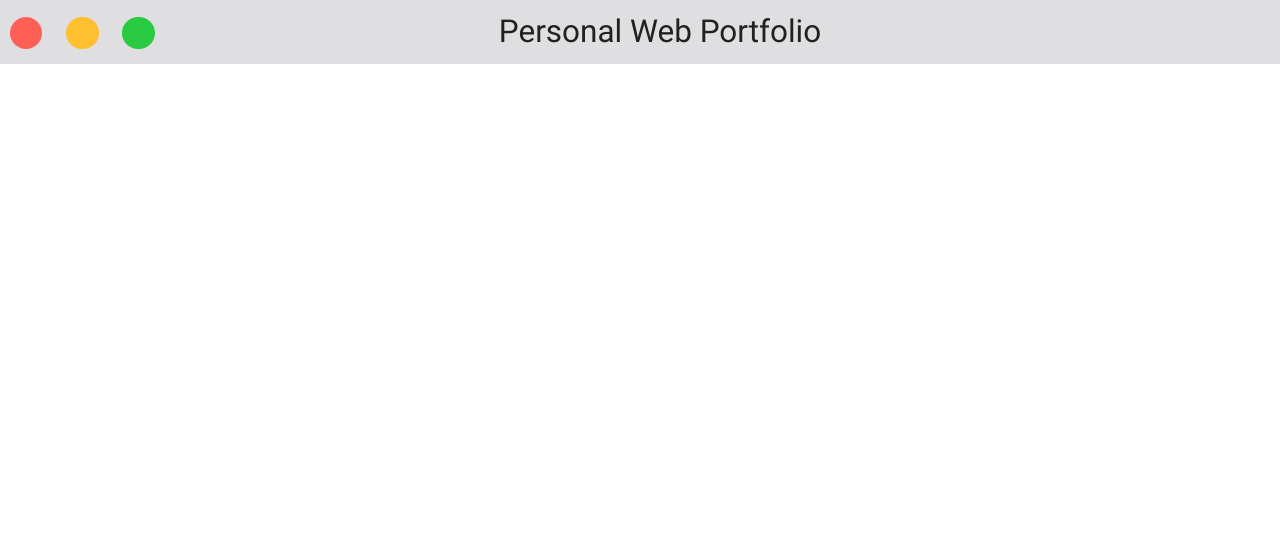
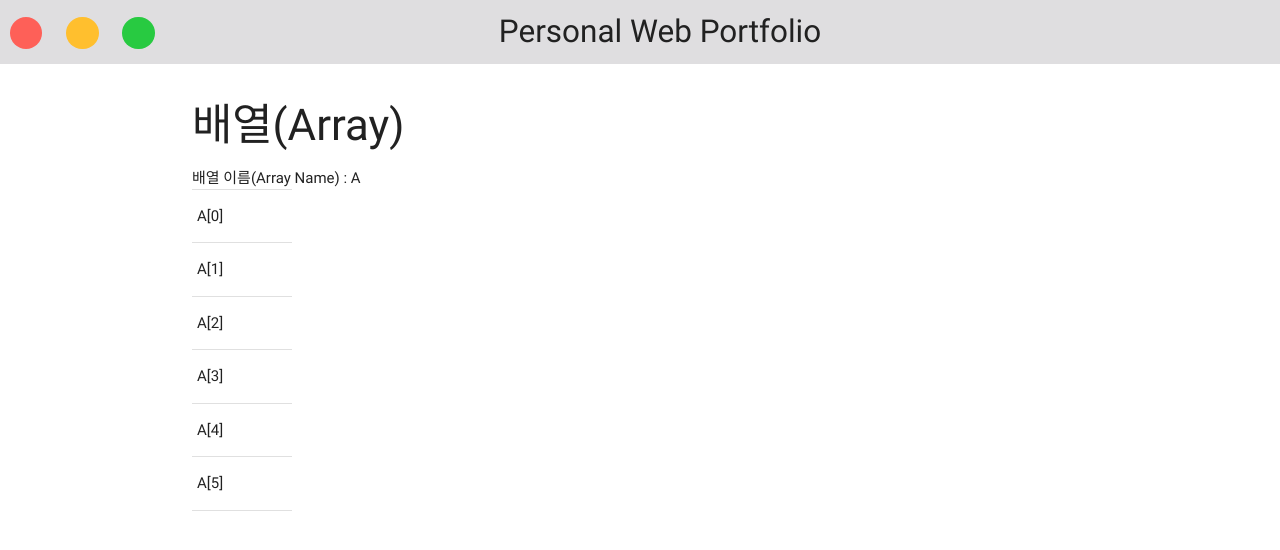
Before and after one commit to Young-HyunKim/Personal-Website, a plain HTML site: page array.html in a window 1280 px wide. Drawn offline with nearby package versions, Linux system fonts and the light colour scheme.

Commit message:
Add : Array(A)

```diff
--- a/array.html
+++ b/array.html
@@ -35,7 +35,37 @@
 
         <div class="section no-pad-bot" id="index-banner">
             <div class="container">
+                <h3>배열(Array)</h3>
 
+                    <table style="width: 100px">
+                        <tr>
+                            배열 이름(Array Name) : A
+                        </tr>
+
+                        <tr class="cell">
+                            <td class="cell_content">A[0]</td>
+                        </tr>
+
+                        <tr class="cell">
+                            <td class="cell_content">A[1]</td>
+                        </tr>
+
+                        <tr class="cell">
+                            <td class="cell_content">A[2]</td>
+                        </tr>
+
+                        <tr class="cell">
+                            <td class="cell_content">A[3]</td>
+                        </tr>
+
+                        <tr class="cell">
+                            <td class="cell_content">A[4]</td>
+                        </tr>
+
+                        <tr class="cell">
+                            <td class="cell_content">A[5]</td>
+                        </tr>
+                    </table>
             </div>
         </div>
 
```
